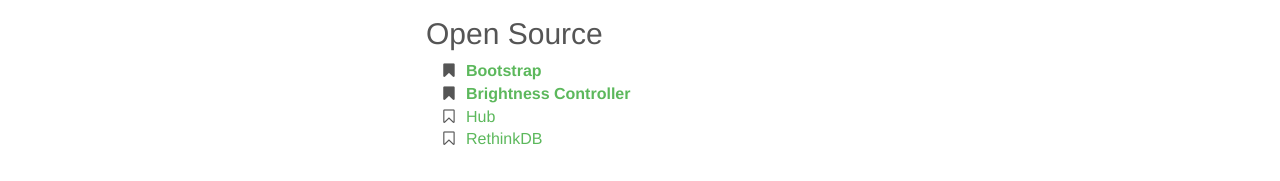
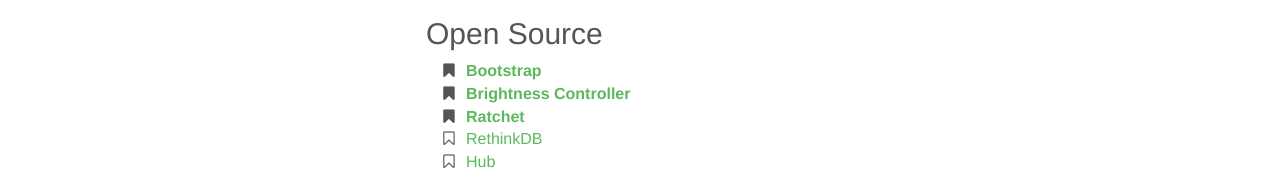
Before and after one commit to lihai1991/lihai1991.github.io, a Jekyll site: the page built from links.html, in a window 1280 px wide. Shown: the part 798-979 px from the top of the page. Built offline with Jekyll 4.4.1, drawn with Linux system fonts in a browser that asks for light colours.

Commit message:
Add Ratchet link

```diff
--- a/links.html
+++ b/links.html
@@ -37,6 +37,7 @@
 <ul class="icons-ul">
   <li><i class="icon-bookmark"></i><b><a href="http://getbootstrap.com">Bootstrap</a></b></li>
   <li><i class="icon-bookmark"></i><b><a href="http://lordamit.github.io/Brightness">Brightness Controller</a></b></li>
+  <li><i class="icon-bookmark"></i><b><a href="http://maker.github.io/ratchet">Ratchet</a></b></li>
+  <li><i class="icon-bookmark-empty"></i><a href="http://rethinkdb.com">RethinkDB</a></li>
   <li><i class="icon-bookmark-empty"></i><a href="https://hub.github.com">Hub</a></li>
-  <li><i class="icon-bookmark-empty"></i><a href="http://rethinkdb.com">RethinkDB</a></li>
 </ul>
```
